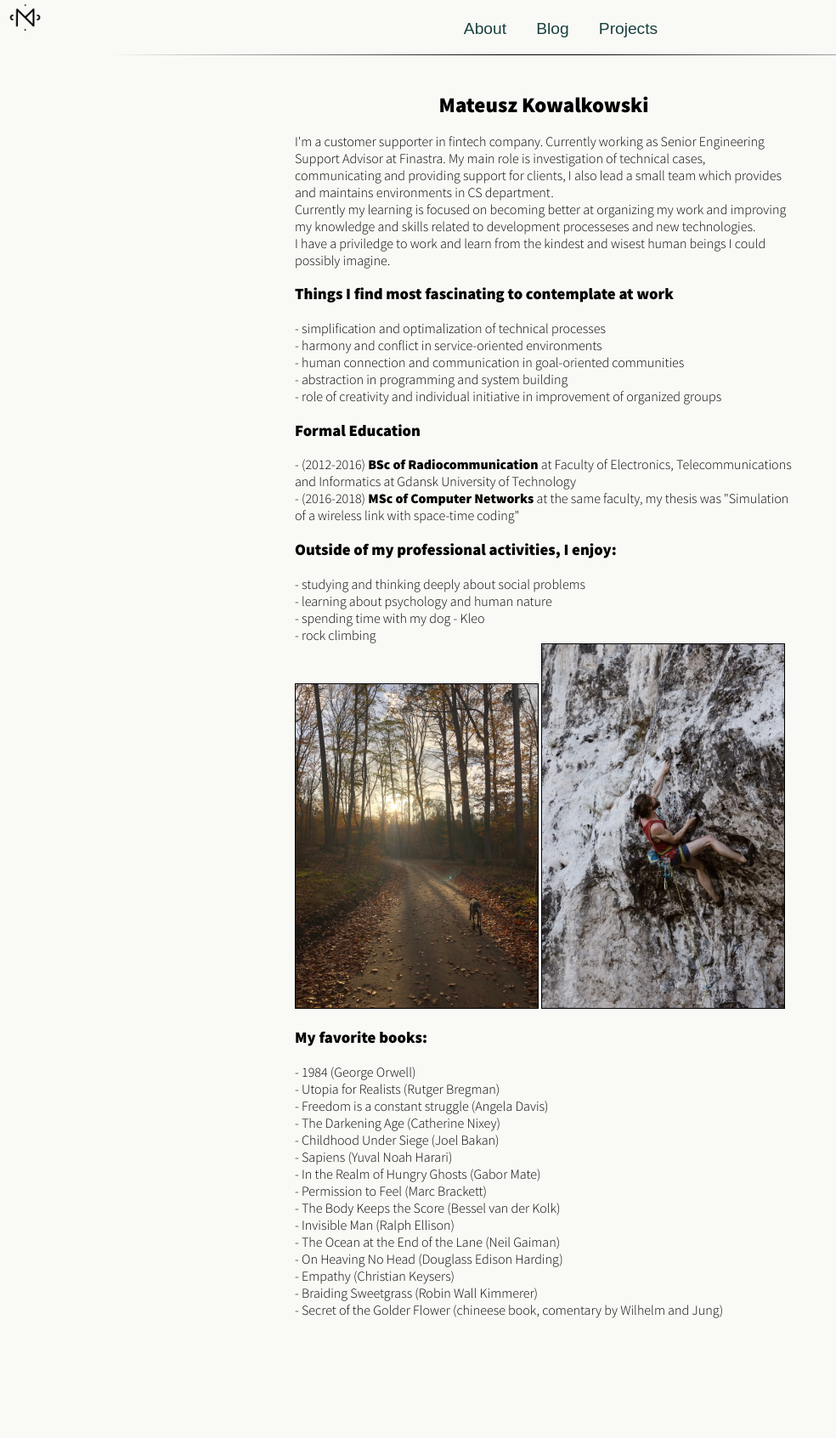
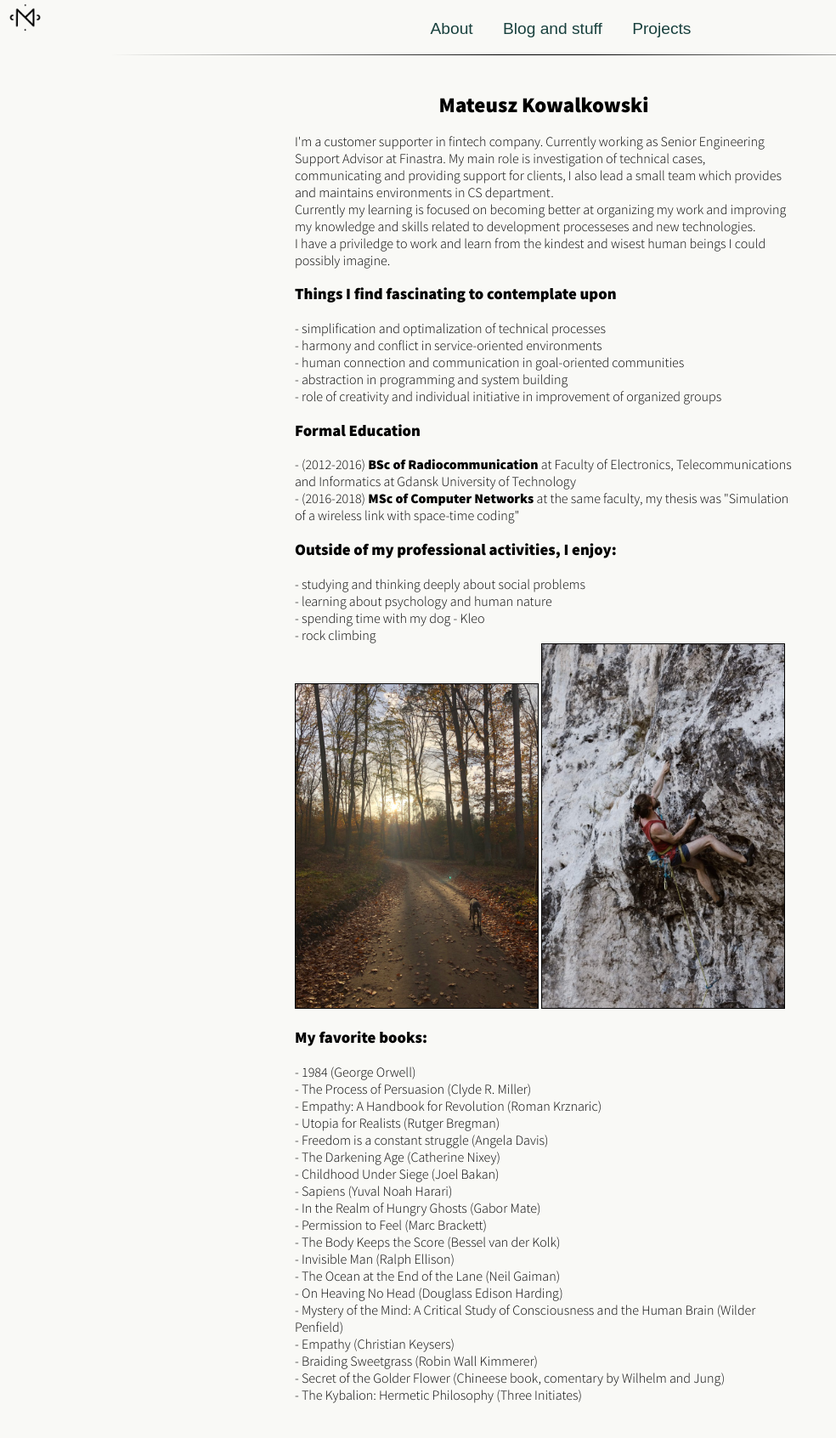
Before and after one commit to zostaw/home-page, a Flask app: page /home in a window 1280 px wide. Shown: the whole page at 85% size, without its empty margins (0-984 px from the left). Before the commit the page ends 1551 px from the top, so only its background shows below. Run offline with Flask 2, Linux system fonts and the light colour scheme.

Commit message:
fixed bug where Docker container would fail on initial command; adjusted blog posts and navigation title added books in home

```diff
--- a/app/templates/includes/nav.html
+++ b/app/templates/includes/nav.html
@@ -2,7 +2,7 @@
 
                 <nav-li class="nav-item"><button class="btn-nav"><a class="a-nav-item nav-link" href="{{ url_for('index') }}">About</a></button></nav-li>
 		<!-- <li class="nav-item"><button class="btn-nav"><a class="a-nav-item" href="{{ url_for('about') }}" class="nav-link active">About</a></button></li> -->
-                <nav-li class="nav-item"><button class="btn-nav"><a class="a-nav-item nav-link" href="{{ url_for('blog') }}">Blog</a></button></nav-li>
+                <nav-li class="nav-item"><button class="btn-nav"><a class="a-nav-item nav-link" href="{{ url_for('blog') }}">Blog and stuff</a></button></nav-li>
                 <nav-li class="nav-item"><button class="btn-nav"><a class="a-nav-item nav-link" href="{{ url_for('projects') }}">Projects</a></button></nav-li>
 
 
--- a/app/templates/index.html
+++ b/app/templates/index.html
@@ -13,7 +13,7 @@
       </br>
       I have a priviledge to work and learn from the kindest and wisest human beings I could possibly imagine.
       </p>
-      <h3>Things I find most fascinating to contemplate at work</h3>
+      <h3>Things I find fascinating to contemplate upon</h3>
       <p>
       - simplification and optimalization of technical processes
       </br>
@@ -56,6 +56,10 @@
       <p>
       - 1984 (George Orwell)
       </br>
+      - The Process of Persuasion (Clyde R. Miller)
+      </br>
+      - Empathy: A Handbook for Revolution (Roman Krznaric)
+      </br>
       - Utopia for Realists (Rutger Bregman)
       </br>
       - Freedom is a constant struggle (Angela Davis)
@@ -78,11 +82,15 @@
       </br>
       - On Heaving No Head (Douglass Edison Harding)
       </br>
+      - Mystery of the Mind: A Critical Study of Consciousness and the Human Brain (Wilder Penfield)
+      </br>
       - Empathy (Christian Keysers)
       </br>
       - Braiding Sweetgrass (Robin Wall Kimmerer)
       </br>
-      - Secret of the Golder Flower (chineese book, comentary by Wilhelm and Jung)
+      - Secret of the Golder Flower (Chineese book, comentary by Wilhelm and Jung)
+      </br>
+      - The Kybalion: Hermetic Philosophy (Three Initiates)
       </p>
 
 
```
Also changed, not shown: app/templates/blog/drawing.html (+5 -5 lines), app/templates/blog/mystory.html (+4 -4 lines), README.md, 2 other files.
